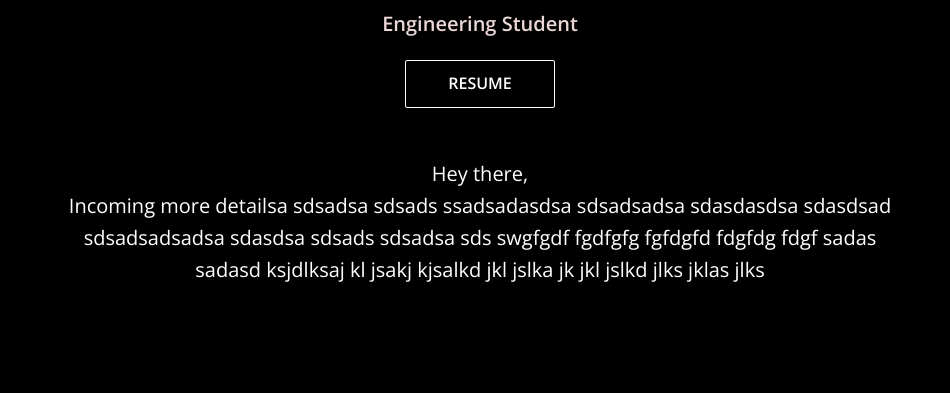
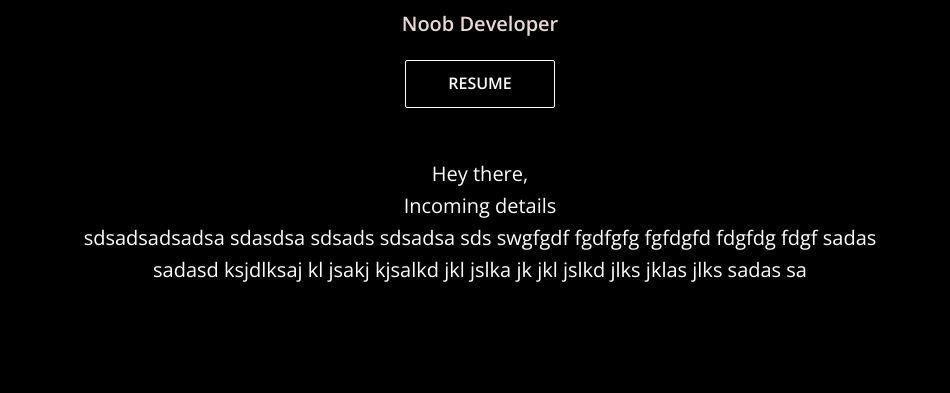
Before and after one commit to Vineethv12/portfolio, a plain HTML site: page index.html in a window 1280 px wide. Shown: the part 393-786 px from the top of the page, without its empty margins (160-1110 px from the left). Drawn offline with nearby package versions, Linux system fonts and the light colour scheme.

Commit message:
Update index.html

```diff
--- a/index.html
+++ b/index.html
@@ -57,15 +57,15 @@
         <div class="about-center container">
             <div class="left">
                 <div class="subtitle">Hertel</div>
-                <h2 class="title">Engineering Student</h2>
+                <h2 class="title">Noob Developer</h2>
                 <div class="resume">
                   <a href="./files/Vineeth Resume.pdf" class="resumeButton">Resume</a>
                 </div>
 
                 <p>Hey there, <br>
-                    Incoming more detailsa sdsadsa sdsads ssadsadasdsa sdsadsadsa sdasdasdsa sdasdsad <br>
+                    Incoming details <br>
                     sdsadsadsadsa sdasdsa sdsads sdsadsa sds swgfgdf fgdfgfg fgfdgfd fdgfdg fdgf sadas <br>
-                    sadasd ksjdlksaj kl jsakj  kjsalkd jkl jslka jk jkl jslkd jlks jklas jlks
+                    sadasd ksjdlksaj kl jsakj  kjsalkd jkl jslka jk jkl jslkd jlks jklas jlks sadas sa
                 </p>
             </div>
         </div>
@@ -185,8 +185,8 @@
       </div>
       <div class="creditSection">
         <div class="col-md-12 text-center">
-            <p>Designed with <span class="heart">&hearts;</span> by <a
-                    href="https://github.com/Vineethv12/portfolio" target="_blank" rel="noopener">Vineeth V
+            <p>Designed with <span class="heart">&hearts;</span> by
+              <a href="https://github.com/Vineethv12/portfolio" target="_blank" rel="noopener">Vineeth V
                     </a></p>
         </div>
     </div>
```
